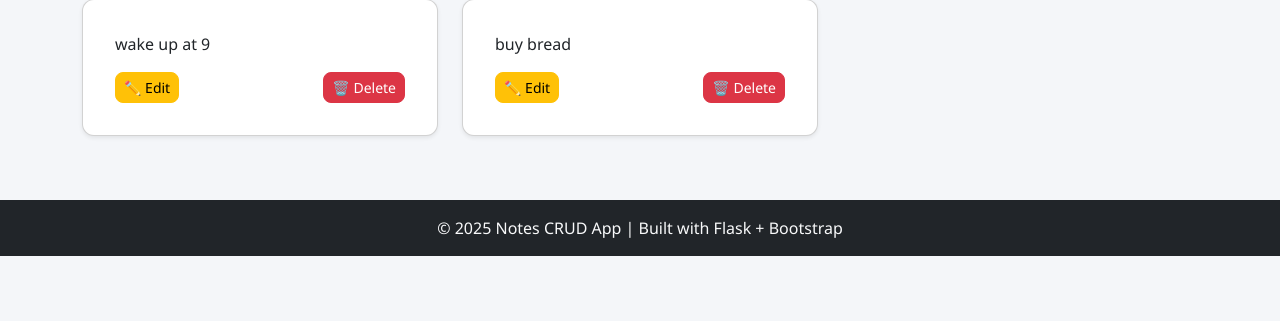
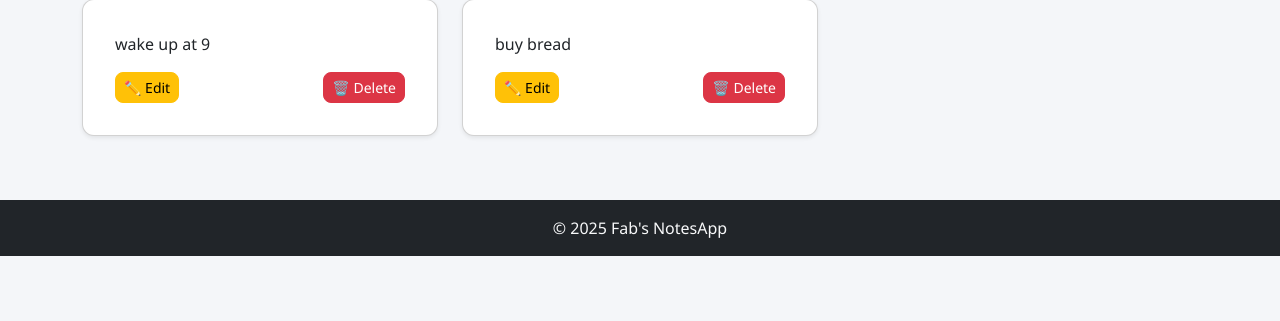
Before and after one commit to fabiane9258/Fabs-CRUD, a Flask app: page / in a window 1280 px wide. Shown: the part 302-623 px from the top of the page. Run offline with Flask 3, Linux system fonts and the light colour scheme; data comes from the database, SQL or seed files in the repository.

Commit message:
edited base.html for better styling

```diff
--- a/templates/base.html
+++ b/templates/base.html
@@ -37,7 +37,7 @@
 
 <!-- Footer -->
 <footer class="bg-dark text-light text-center py-3 mt-5">
-    <p class="mb-0">© {{ 2025 }} Notes CRUD App | Built with Flask + Bootstrap</p>
+    <p class="mb-0">© {{ 2025 }} Fab's NotesApp </p>
 </footer>
 
 <!-- Bootstrap JS -->
```
